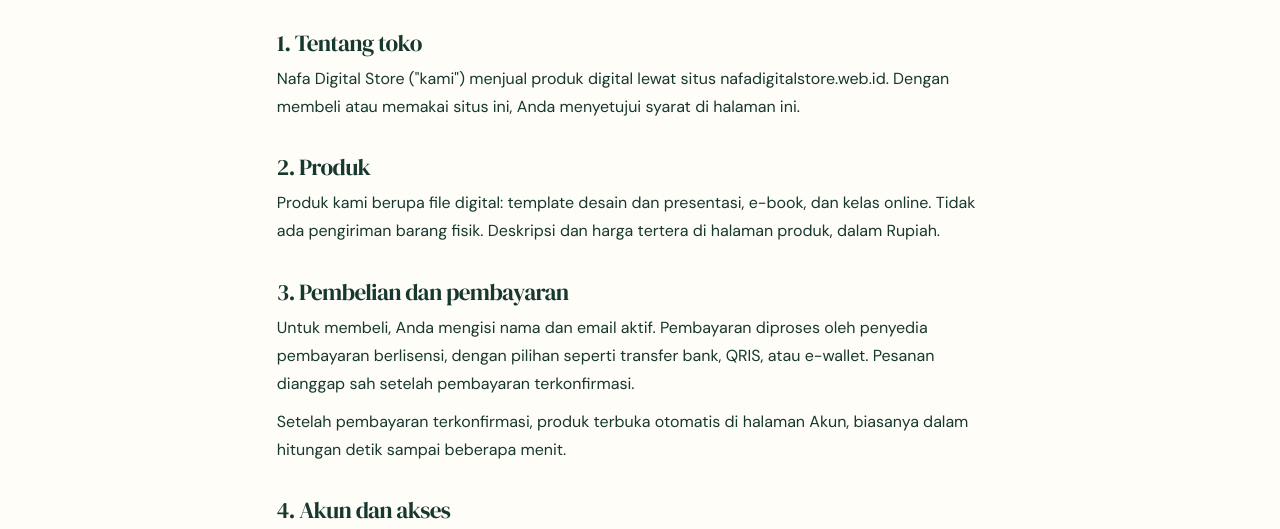
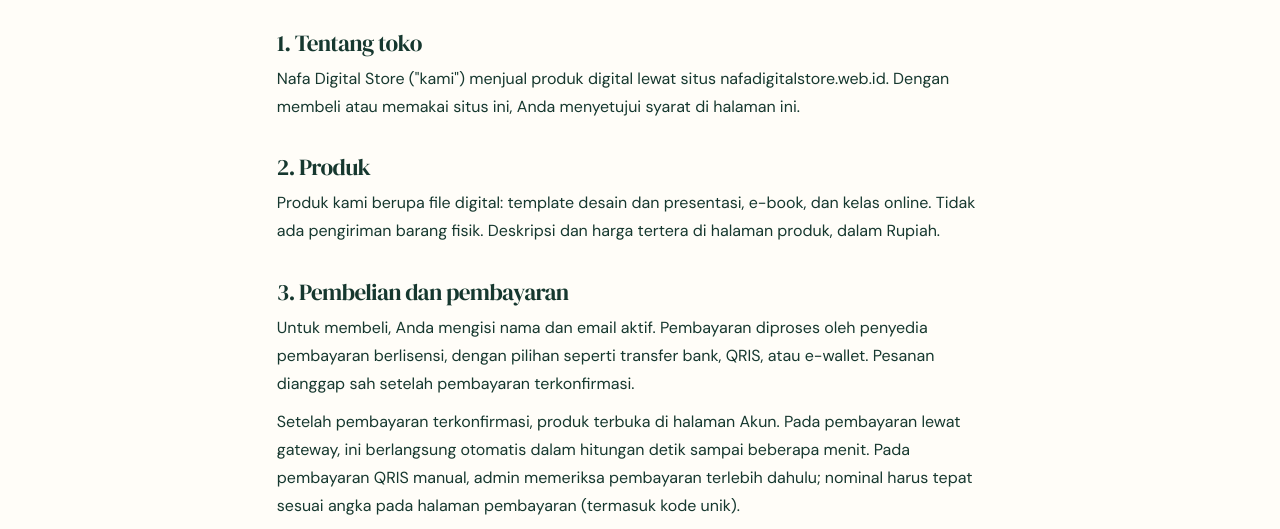
Before and after one commit to nafatechwebid/iddigitalstore, a plain HTML site: page syarat.html in a window 1280 px wide. Shown: the part 236-765 px from the top of the page. Drawn offline with Linux system fonts and the light colour scheme.

Commit message:
Update syarat.html

```diff
--- a/syarat.html
+++ b/syarat.html
@@ -28,7 +28,7 @@
 <p>Produk kami berupa file digital: template desain dan presentasi, e-book, dan kelas online. Tidak ada pengiriman barang fisik. Deskripsi dan harga tertera di halaman produk, dalam Rupiah.</p>
 <h2>3. Pembelian dan pembayaran</h2>
 <p>Untuk membeli, Anda mengisi nama dan email aktif. Pembayaran diproses oleh penyedia pembayaran berlisensi, dengan pilihan seperti transfer bank, QRIS, atau e-wallet. Pesanan dianggap sah setelah pembayaran terkonfirmasi.</p>
-<p>Setelah pembayaran terkonfirmasi, produk terbuka otomatis di halaman Akun, biasanya dalam hitungan detik sampai beberapa menit.</p>
+<p>Setelah pembayaran terkonfirmasi, produk terbuka di halaman Akun. Pada pembayaran lewat gateway, ini berlangsung otomatis dalam hitungan detik sampai beberapa menit. Pada pembayaran QRIS manual, admin memeriksa pembayaran terlebih dahulu; nominal harus tepat sesuai angka pada halaman pembayaran (termasuk kode unik).</p>
 <h2>4. Akun dan akses</h2>
 <p>Anda masuk dengan kode sekali pakai yang dikirim ke email yang dipakai saat membeli. Tidak ada kata sandi. Jaga kerahasiaan email dan kode Anda.</p>
 <p>Kami menganjurkan Anda mengunduh dan menyimpan file produk. Kami berusaha menjaga akses tetap tersedia, tetapi tidak dapat menjamin layanan selalu bebas gangguan. Jika toko akan ditutup, kami berusaha memberi tahu pembeli lebih dulu lewat email.</p>
```
